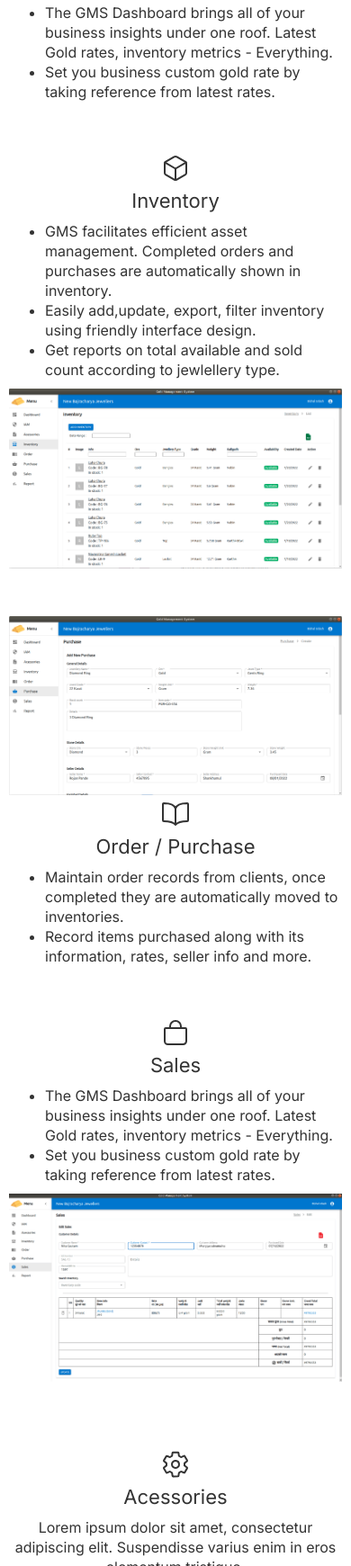
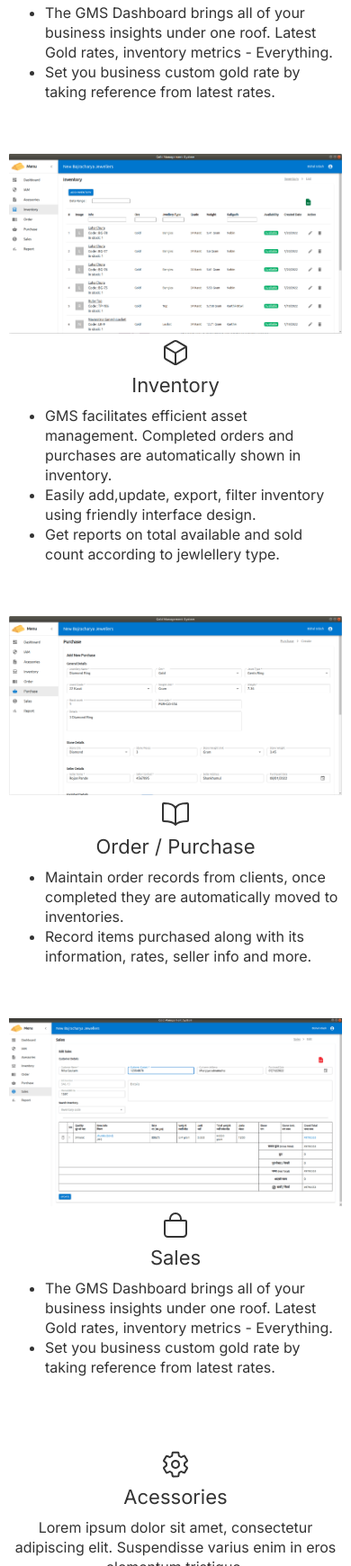
Before and after one commit to bishaludash/GMS, a plain HTML site: page index.html in a window 390 px wide. Shown: the part 1404-3145 px from the top of the page at 90% size. Drawn offline with nearby package versions, Linux system fonts and the light colour scheme; a script that the page names is missing.

Commit message:
goldwep mobile view updated

```diff
--- a/assets/css/main.css
+++ b/assets/css/main.css
@@ -52,6 +52,14 @@ body{
 
 #legal{
   min-height: 70vh;
+  text-align: justify;
+  padding: 5%;
+}
+.desktop-screen{
+  display: block;
+}
+.mobile-screen{
+  display: none;
 }
 
 .footer-logo-text{
@@ -90,4 +98,15 @@ body{
     margin:1% 2%;
     height:35px
   }
+  .desktop-screen{
+    display: none;
+  }
+
+  .mobile-screen{
+    display: block;
+  }
+  .download-logo{
+    width: 30%;
+    text-align: center;
+  }
 }
--- a/index.html
+++ b/index.html
@@ -128,7 +128,7 @@
                 </div>
 
                 <!-- Inventories -->
-                <div class="feature-row w-row mb-5">
+                <div class="feature-row w-row mb-5 desktop-screen">
                     <div class="w-col w-col-6">
                         <div>
                             <ion-icon name="cube-outline" size="large"></ion-icon>
@@ -148,6 +148,30 @@
                             data-w-id="29859a3f-acf5-87fb-9a1d-59628b5d3fbf"
                         />
                     </div>
+                </div>
+
+                <!-- Inventories -->
+                <div class="feature-row w-row mb-5 mobile-screen">
+                    <div class="w-col w-col-6">
+                        <img
+                            src="assets/images/pages/inventory.png"
+                            alt="Inventory"
+                            width="100%"
+                            data-w-id="29859a3f-acf5-87fb-9a1d-59628b5d3fbf"
+                        />
+                    </div>
+                    <div class="w-col w-col-6">
+                        <div>
+                            <ion-icon name="cube-outline" size="large"></ion-icon>
+                            <h3>Inventory</h3>
+                            <ul class="text-left">
+                                <li>GMS facilitates efficient asset management. Completed orders and purchases are automatically shown in inventory. </li>
+                                <li>Easily add,update, export, filter inventory using friendly interface design. </li>
+                                <li>Get reports on total available and sold count according to jewlellery type. </li>
+                            </ul>
+                        </div>
+                    </div>
+
                 </div>
 
                 <!-- Order/Purchase -->
@@ -173,7 +197,7 @@
                 </div>
 
                 <!-- Sales -->
-                <div class="feature-row w-row mb-5">
+                <div class="feature-row w-row mb-5 desktop-screen">
                     <div class="w-col w-col-6">
                         <div>
                             <ion-icon name="bag-outline" size="large"></ion-icon>
@@ -191,6 +215,28 @@
                             width="100%"
                             data-w-id="29859a3f-acf5-87fb-9a1d-59628b5d3fbf"
                         />
+                    </div>
+                </div>
+
+
+                <div class="feature-row w-row mb-5 mobile-screen">
+                    <div class="w-col w-col-6">
+                        <img
+                            src="assets/images/pages/sales1.png"
+                            alt="Inventory"
+                            width="100%"
+                            data-w-id="29859a3f-acf5-87fb-9a1d-59628b5d3fbf"
+                        />
+                    </div>
+                    <div class="w-col w-col-6">
+                        <div>
+                            <ion-icon name="bag-outline" size="large"></ion-icon>
+                            <h3>Sales</h3>
+                            <ul class="text-left" class="text-left">
+                                <li>The GMS Dashboard brings all of your business insights under one roof. Latest Gold rates, inventory metrics - Everything.</li>
+                                <li>Set you business custom gold rate by taking reference from latest rates.</li>
+                            </ul>
+                        </div>
                     </div>
                 </div>
 
```
